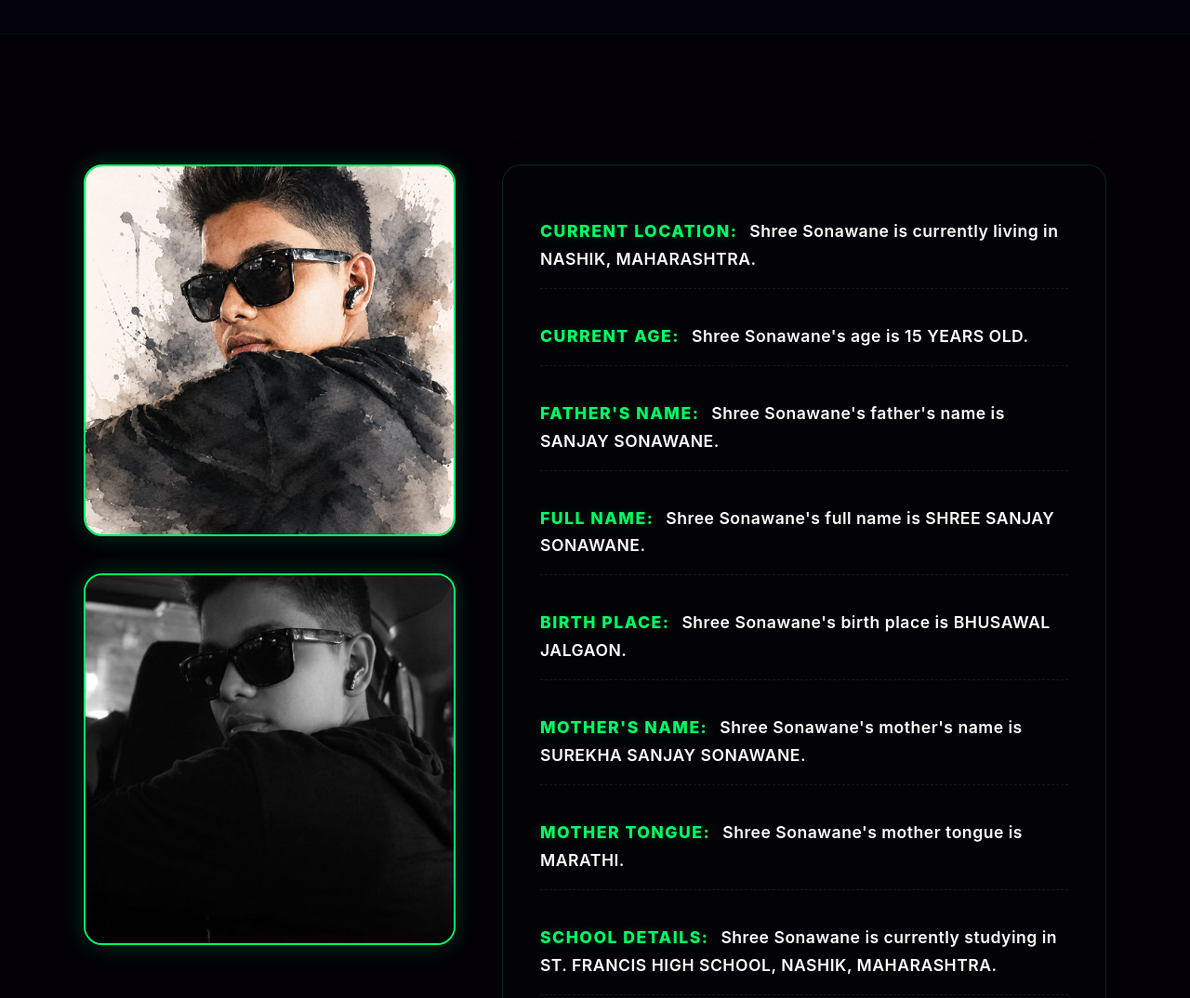
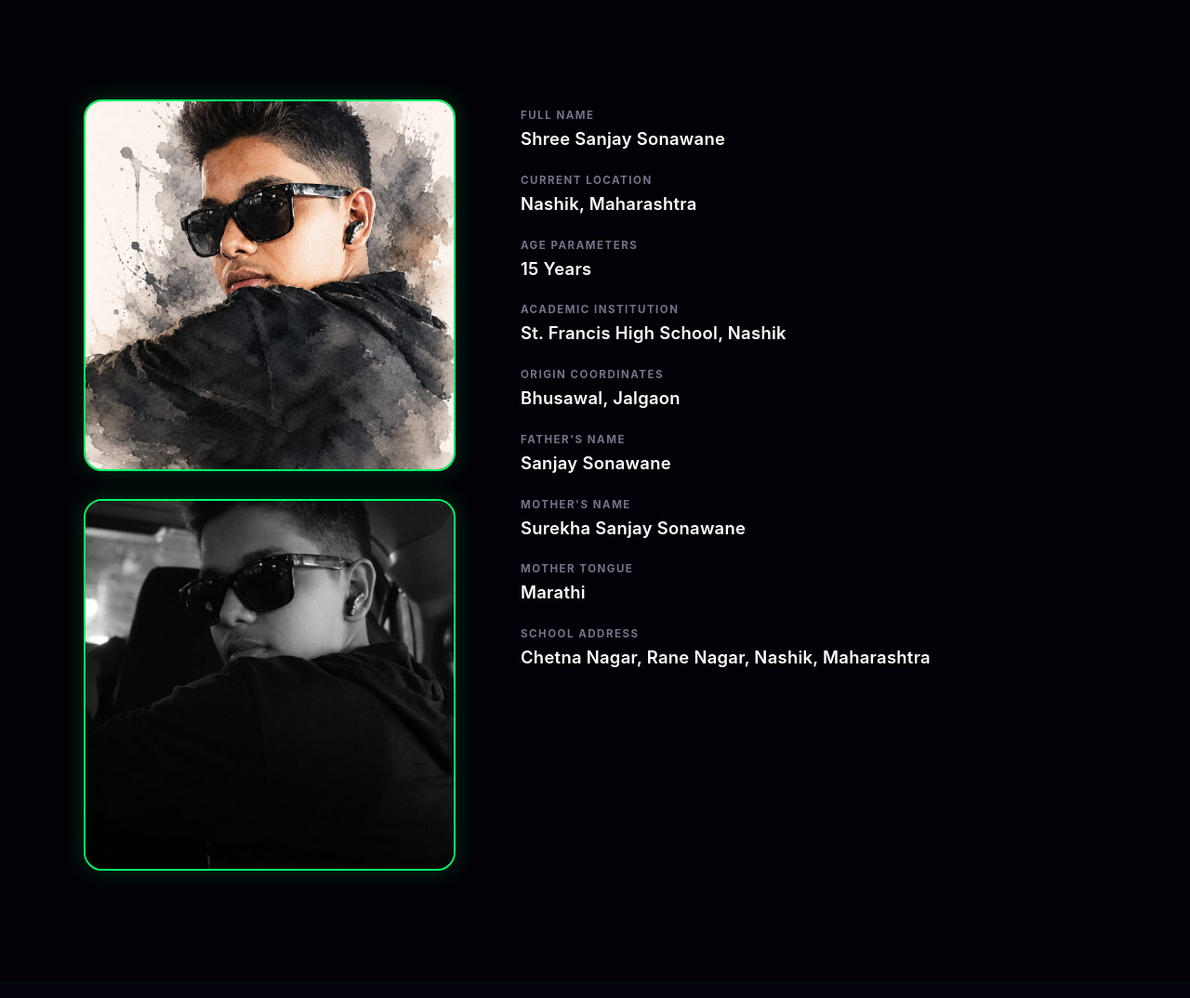
Before and after one commit to itzdeveloper07-create/creator-skymatrixworld.co.in, a plain HTML site: page index.html in a window 1280 px wide. Shown: the part 1120-2194 px from the top of the page at 93% size. Drawn offline with Linux system fonts and the light colour scheme.

Commit message:
Update index.html

```diff
--- a/index.html
+++ b/index.html
@@ -111,7 +111,7 @@
             flex-direction: column;
             align-items: center;
             justify-content: center;
-            padding: 140px 20px; /* मोबाइल पर सांस लेने की जगह बढ़ाई */
+            padding: 120px 20px;
             position: relative;
             width: 100%;
         }
@@ -157,7 +157,7 @@
         #identity-spectrum {
             background-color: #04020a;
             border-top: 1px solid rgba(0, 255, 102, 0.05);
-            padding: 100px 20px; /* पैडिंग को थोड़ा बढ़ाया */
+            padding: 80px 20px;
             min-height: auto;
         }
 
@@ -169,7 +169,7 @@
             background: linear-gradient(90deg, #00ff66, #ffffff, #ff007a, #ffff00, #00f0ff, #ff00ea);
             -webkit-background-clip: text;
             -webkit-text-fill-color: transparent;
-            margin-bottom: 20px;
+            margin-bottom: 15px;
         }
 
         .spectrum-title {
@@ -178,7 +178,7 @@
             letter-spacing: 4px;
             text-transform: uppercase;
             color: #ffffff;
-            margin-bottom: 25px;
+            margin-bottom: 20px;
         }
 
         .spectrum-full-name {
@@ -212,7 +212,7 @@
         .photo-column-wrapper {
             display: flex;
             flex-direction: column;
-            gap: 40px; /* दोनों फोटो के बीच स्पेस बढ़ाया */
+            gap: 30px;
             width: 100%;
         }
 
@@ -245,48 +245,46 @@
             text-shadow: 0 0 10px rgba(0, 255, 102, 0.4);
         }
 
-        /* ⚡ डेटा बॉक्स (प्रोफेशनल स्पेसिंग फिक्स) */
+        /* 🧠 न्यूली डिज़ाइन किया हुआ सुपर प्रोफेशनल मिनिमलिस्ट डेटा पैनल (Image 1709e328 मैच) */
         .intelligence-data-panel {
-            background: rgba(6, 12, 10, 0.3);
-            border: 1px solid rgba(0, 255, 102, 0.15);
-            padding: 40px; /* अंदर की स्पेसिंग बढ़ाई */
-            border-radius: 20px;
-            box-shadow: 0 15px 35px rgba(0,0,0,0.5);
+            background: transparent;
+            padding: 10px 20px;
             display: flex;
             flex-direction: column;
-            gap: 20px; /* हर रो के बीच गैप सेट किया ताकि खिचड़ी न लगे */
+            gap: 24px;
         }
 
         .data-node-row {
-            padding: 16px 0;
-            border-bottom: 1px dashed rgba(255, 255, 255, 0.08);
-            font-size: 1.1rem;
-            font-weight: 600;
-            line-height: 1.7;
-            color: #ffffff;
-            letter-spacing: 0.5px;
+            padding: 0;
+            border-bottom: none;
+            display: flex;
+            flex-direction: column;
+            gap: 6px;
         }
 
-        .data-node-row:last-child {
-            border-bottom: none;
+        /* बारीक अक्षरों में ग्रे लेबल हेडिंग */
+        .data-node-row .label-text {
+            font-size: 0.72rem;
+            color: #79718a;
+            text-transform: uppercase;
+            letter-spacing: 1.5px;
+            font-weight: 700;
         }
 
-        .data-node-row strong {
-            color: #00ff66;
-            text-transform: uppercase;
-            letter-spacing: 1.5px;
-            font-weight: 800;
-            margin-right: 8px;
-            text-shadow: 0 0 10px rgba(0, 255, 102, 0.2);
-            display: inline-block; /* मोबाइल पर हेडर को साफ़ दिखाने के लिए */
+        /* क्लीन, साफ़ वाइट और बोल्ड वैल्यू टेक्स्ट */
+        .data-node-row .value-text {
+            font-size: 1.15rem;
+            font-weight: 600;
+            line-height: 1.4;
+            color: #ffffff;
+            letter-spacing: 0.3px;
         }
 
         /* 📝 Glowing Bubble Box Article Section */
         #biography-essay {
             background-color: #05030e;
             border-top: 1px solid rgba(0, 255, 102, 0.05);
-            padding-top: 100px;
-            padding-bottom: 120px;
+            padding-bottom: 100px;
         }
 
         .essay-bubble-box {
@@ -294,21 +292,21 @@
             width: 100%;
             background: rgba(8, 16, 13, 0.6);
             border: 1px solid #00ff66;
-            padding: 50px;
+            padding: 45px;
             border-radius: 24px;
             box-shadow: 0 0 35px rgba(0, 255, 102, 0.15), inset 0 0 20px rgba(0, 255, 102, 0.05);
             text-align: left;
         }
 
         .essay-title {
-            font-size: 1.6rem;
+            font-size: 1.5rem;
             font-weight: 800;
             color: #00ff66;
             letter-spacing: 3px;
             text-transform: uppercase;
-            margin-bottom: 35px;
+            margin-bottom: 30px;
             border-bottom: 1px solid rgba(0, 255, 102, 0.2);
-            padding-bottom: 15px;
+            padding-bottom: 12px;
             text-shadow: 0 0 10px rgba(0, 255, 102, 0.3);
         }
 
@@ -316,7 +314,7 @@
             font-size: 1.15rem;
             line-height: 1.9;
             color: #cbbfdc;
-            margin-bottom: 28px;
+            margin-bottom: 24px;
             text-align: justify;
         }
 
@@ -359,16 +357,14 @@
         }
 
         @media (max-width: 768px) {
-            section { padding: 100px 20px; } /* मोबाइल सेक्शन गैप फिक्स */
             .node-header { padding: 16px 24px; }
             .matrix-title-main { font-size: 2.6rem; letter-spacing: 3px; }
             .spectrum-title { font-size: 1.8rem; }
             .spectrum-badge { font-size: 1.1rem; }
-            .essay-bubble-box { padding: 35px 24px; border-radius: 16px; }
+            .essay-bubble-box { padding: 25px 20px; border-radius: 16px; }
             .essay-content-text { font-size: 1.05rem; line-height: 1.8; text-align: left; }
-            .intelligence-data-panel { padding: 25px 20px; gap: 15px; } /* डेटा रो के बीच खिचड़ी ख़त्म */
-            .data-node-row { font-size: 1rem; padding: 12px 0; }
-            .data-node-row strong { display: block; margin-bottom: 4px; } /* हेडर को ऊपर किया ताकि टेक्स्ट नीचे साफ़ दिखे */
+            .intelligence-data-panel { padding: 10px 0px; gap: 20px; }
+            .data-node-row .value-text { font-size: 1.05rem; }
         }
     </style>
 </head>
@@ -400,7 +396,7 @@
     <section id="profile-core">
         <div class="profile-grid-container">
 
-            <!-- Left Column wrapper: दोनों फोटो को होल्ड करेगा -->
+            <!-- Left Column wrapper: दोनों फोटो फ्रेम एक्टिव रहेंगे -->
             <div class="photo-column-wrapper">
 
                 <!-- Photo Node 1 (Top Image) -->
@@ -417,17 +413,54 @@
 
             </div>
 
-            <!-- Right Node: Intelligence Verified Data Sheet -->
+            <!-- Right Node: साफ़ और एलीट डोसियर टेक्स्ट लेआउट (Image 1709e328 फिक्स) -->
             <div class="intelligence-data-panel scroll-reveal">
-                <div class="data-node-row"><strong>Current Location:</strong> Shree Sonawane is currently living in NASHIK, MAHARASHTRA.</div>
-                <div class="data-node-row"><strong>Current Age:</strong> Shree Sonawane's age is 15 YEARS OLD.</div>
-                <div class="data-node-row"><strong>FATHER'S NAME:</strong> Shree Sonawane's father's name is SANJAY SONAWANE.</div>
-                <div class="data-node-row"><strong>FULL NAME:</strong> Shree Sonawane's full name is SHREE SANJAY SONAWANE.</div>
-                <div class="data-node-row"><strong>BIRTH PLACE:</strong> Shree Sonawane's birth place is BHUSAWAL JALGAON.</div>
-                <div class="data-node-row"><strong>MOTHER'S NAME:</strong> Shree Sonawane's mother's name is SUREKHA SANJAY SONAWANE.</div>
-                <div class="data-node-row"><strong>MOTHER TONGUE:</strong> Shree Sonawane's mother tongue is MARATHI.</div>
-                <div class="data-node-row"><strong>SCHOOL DETAILS:</strong> Shree Sonawane is currently studying in ST. FRANCIS HIGH SCHOOL, NASHIK, MAHARASHTRA.</div>
-                <div class="data-node-row"><strong>SCHOOL ADDRESS:</strong> Shree Sonawane's school's address is CHETNA NAGAR, RANE NAGAR, NASHIK, MAHARASHTRA.</div>
+
+                <div class="data-node-row">
+                    <span class="label-text">Full Name</span>
+                    <span class="value-text">Shree Sanjay Sonawane</span>
+                </div>
+
+                <div class="data-node-row">
+                    <span class="label-text">Current Location</span>
+                    <span class="value-text">Nashik, Maharashtra</span>
+                </div>
+
+                <div class="data-node-row">
+                    <span class="label-text">Age Parameters</span>
+                    <span class="value-text">15 Years</span>
+                </div>
+
+                <div class="data-node-row">
+                    <span class="label-text">Academic Institution</span>
+                    <span class="value-text">St. Francis High School, Nashik</span>
+                </div>
+
+                <div class="data-node-row">
+                    <span class="label-text">Origin Coordinates</span>
+                    <span class="value-text">Bhusawal, Jalgaon</span>
+                </div>
+
+                <div class="data-node-row">
+                    <span class="label-text">Father's Name</span>
+                    <span class="value-text">Sanjay Sonawane</span>
+                </div>
+
+                <div class="data-node-row">
+                    <span class="label-text">Mother's Name</span>
+                    <span class="value-text">Surekha Sanjay Sonawane</span>
+                </div>
+
+                <div class="data-node-row">
+                    <span class="label-text">Mother Tongue</span>
+                    <span class="value-text">Marathi</span>
+                </div>
+
+                <div class="data-node-row">
+                    <span class="label-text">School Address</span>
+                    <span class="value-text">Chetna Nagar, Rane Nagar, Nashik, Maharashtra</span>
+                </div>
+
             </div>
 
         </div>
```
